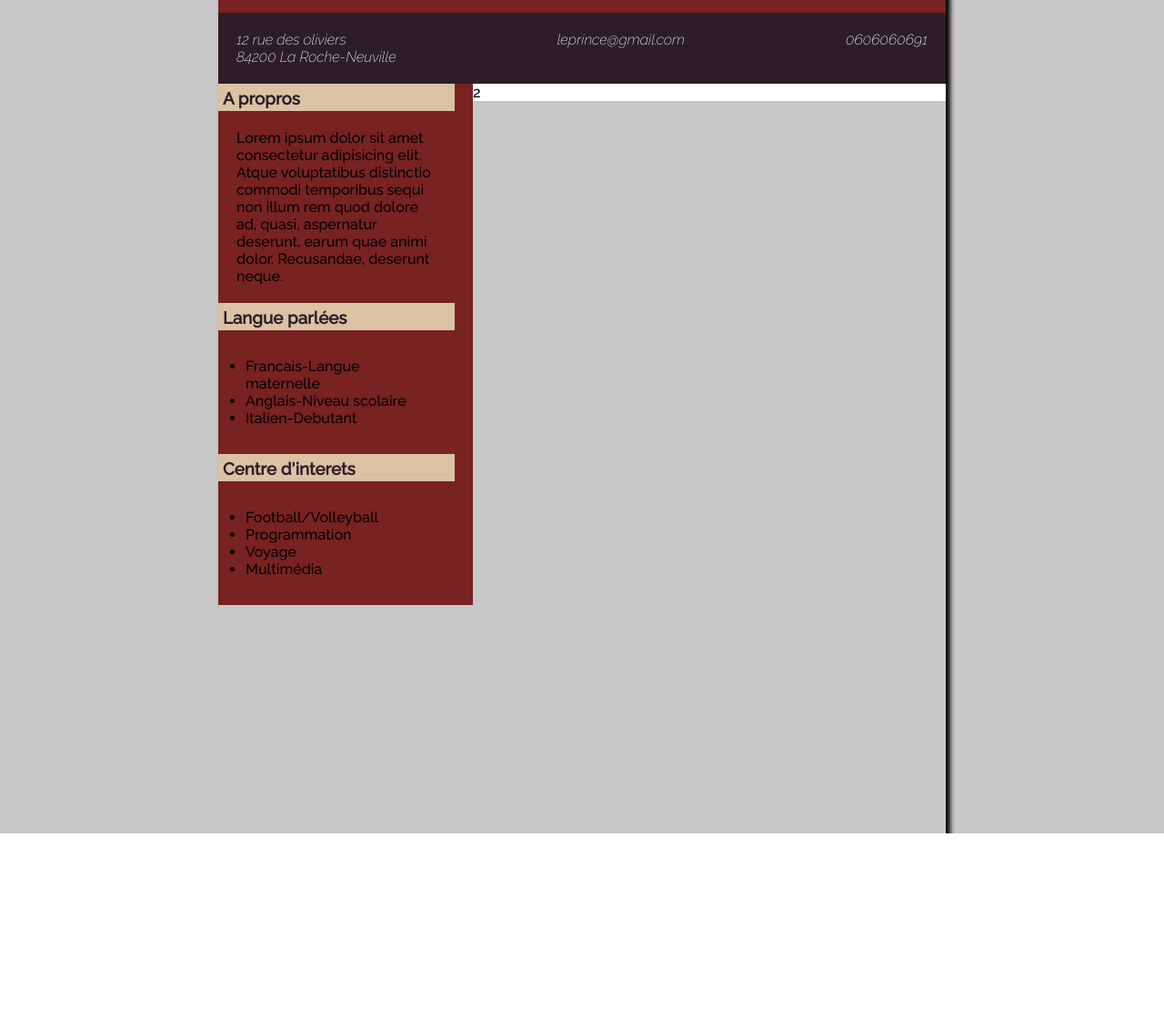
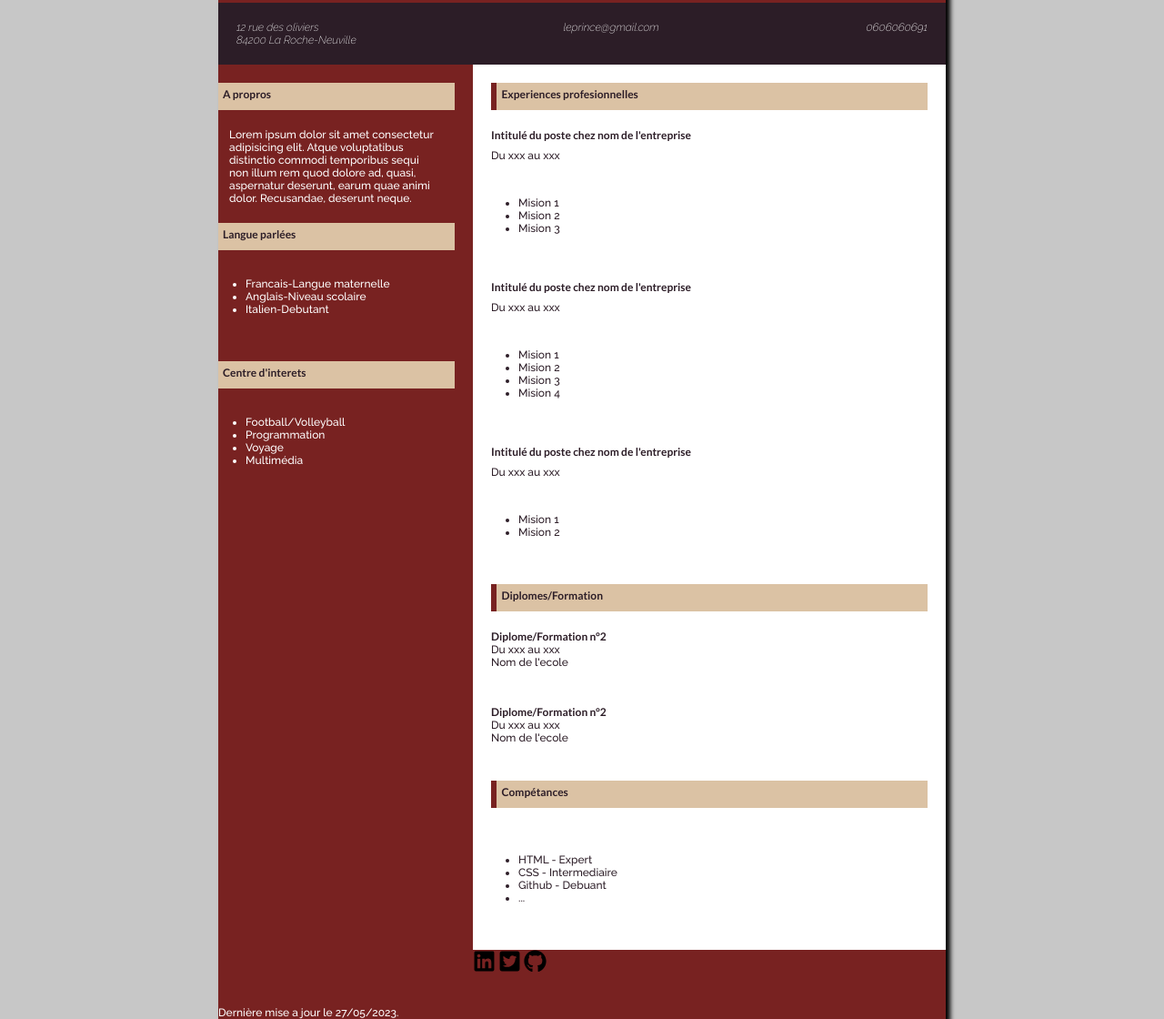
Before and after one commit to Leprince11/CV, a plain HTML site: page index.html in a window 1280 px wide. Shown: the part 234-1354 px from the top of the page at 91% size. Before the commit the page ends 1150 px from the top, so only its background shows below. Drawn offline with Linux system fonts and the light colour scheme.

Commit message:
Creation main section 2

```diff
--- a/assets/css/style.css
+++ b/assets/css/style.css
@@ -7,9 +7,10 @@ font-family: 'Raleway', sans-serif; */
   margin: 0;
   padding: 0;
   font-family: "Raleway", sans-serif;
+  font-size: 12px;
 }
 body {
-  height: 1150px;
+  height: auto;
   width: 800px;
   background-image: radial-gradient(#c7c7c7 25%, #c7c7c7 75%);
   box-shadow: 5px 7px 5px #000;
@@ -47,6 +48,7 @@ h1 {
 .col-sec-4 {
   width: 35%;
   float: left;
+  height: 1000px;
   background-color: #782221;
 }
 .col-sec-8 {
@@ -56,25 +58,58 @@ h1 {
 }
 
 article {
-  padding: 0 20px 0 0;
+  padding: 20px 20px 0 0;
+  color: white;
 }
 .head {
   height: 20px;
   padding: 5px;
+  color: #2c1d27;
   background-color: #dbc2a4;
-  color: #2c1d27;
+  font-family: "Lato", sans-serif;
+}
+h5 {
+  font-family: "Lato", sans-serif;
+}
+.width {
+  width: 500px;
+}
+
+.heads {
+  padding: 0 0 0 20px;
+  display: flex;
+}
+hr {
+  width: 7px;
+  border: 0;
+  background-color: #782221;
 }
 article ul {
   padding: 30px;
 }
 
+div {
+  padding: 20px;
+}
+
 .about {
-  padding: 20px 20px 20px 20px;
+  padding: 20px 20px 0 12px;
 }
-/* footer {
-  padding: 10px;
+.poste {
+  color: #2c1d27;
+  padding-bottom: 0;
+}
+.poste p {
+  line-height: 30px;
+}
+.formation {
+  color: #2c1d27;
+}
+.skills {
+  color: #2c1d27;
+}
+footer {
   background-color: #782221;
-  text-align: center;
   color: white;
   font-size: 12px;
-} */
+}
--- a/index.html
+++ b/index.html
@@ -57,14 +57,98 @@
           </ul>
         </article>
       </section>
-      <section class="col-sec-8">2</section>
+      <section class="col-sec-8">
+        <article>
+          <div class="heads">
+            <hr />
+            <h3 class="head width">Experiences profesionnelles</h3>
+          </div>
+          <div class="poste">
+            <h5>Intitulé du poste chez nom de l'entreprise</h5>
+            <p>Du xxx au xxx</p>
+            <ul>
+              <li>Mision 1</li>
+              <li>Mision 2</li>
+              <li>Mision 3</li>
+            </ul>
+          </div>
+          <div class="poste">
+            <h5>Intitulé du poste chez nom de l'entreprise</h5>
+            <p>Du xxx au xxx</p>
+            <ul>
+              <li>Mision 1</li>
+              <li>Mision 2</li>
+              <li>Mision 3</li>
+              <li>Mision 4</li>
+            </ul>
+          </div>
+          <div class="poste">
+            <h5>Intitulé du poste chez nom de l'entreprise</h5>
+            <p>Du xxx au xxx</p>
+            <ul>
+              <li>Mision 1</li>
+              <li>Mision 2</li>
+            </ul>
+          </div>
+        </article>
+        <article>
+          <div class="heads">
+            <hr />
+            <h3 class="head width">Diplomes/Formation</h3>
+          </div>
+          <div class="formation">
+            <h5>Diplome/Formation n°2</h5>
+            <p>Du xxx au xxx</p>
+            <p>Nom de l'ecole</p>
+          </div>
+          <div class="formation">
+            <h5>Diplome/Formation n°2</h5>
+            <p>Du xxx au xxx</p>
+            <p>Nom de l'ecole</p>
+          </div>
+        </article>
+        <article>
+          <div class="heads">
+            <hr />
+            <h3 class="head width">Compétances</h3>
+          </div>
+          <div class="skills">
+            <ul>
+              <li>HTML - Expert</li>
+              <li>CSS - Intermediaire</li>
+              <li>Github - Debuant</li>
+              <li>...</li>
+            </ul>
+          </div>
+        </article>
+      </section>
     </main>
-    <!-- <footer>
-      <a href="linkedin.com"><img src="" alt="" /></a>
-      <a href="https://twitter.com"><img src="" alt="" /></a>
-      <a href="https://github.com"><img src="" alt="" /></a>
+    <footer>
+      <div class="footer">
+        <a href="linkedin.com"
+          ><img
+            src="assets/images/linkedin.svg"
+            alt="Linkedin"
+            width="25"
+            height="25"
+        /></a>
+        <a href="https://twitter.com"
+          ><img
+            src="assets/images/square-twitter.svg"
+            alt="Twitter"
+            width="25"
+            height="25"
+        /></a>
+        <a href="https://github.com"
+          ><img
+            src="assets/images/github.svg"
+            alt="Github"
+            width="25"
+            height="25"
+        /></a>
+      </div>
       <br />
       <p>Dernière mise a jour le 27/05/2023.</p>
-    </footer> -->
+    </footer>
   </body>
 </html>
```
Also changed, not shown: assets/images/github.svg (added), assets/images/linkedin.svg (added), assets/images/square-twitter.svg (added).
